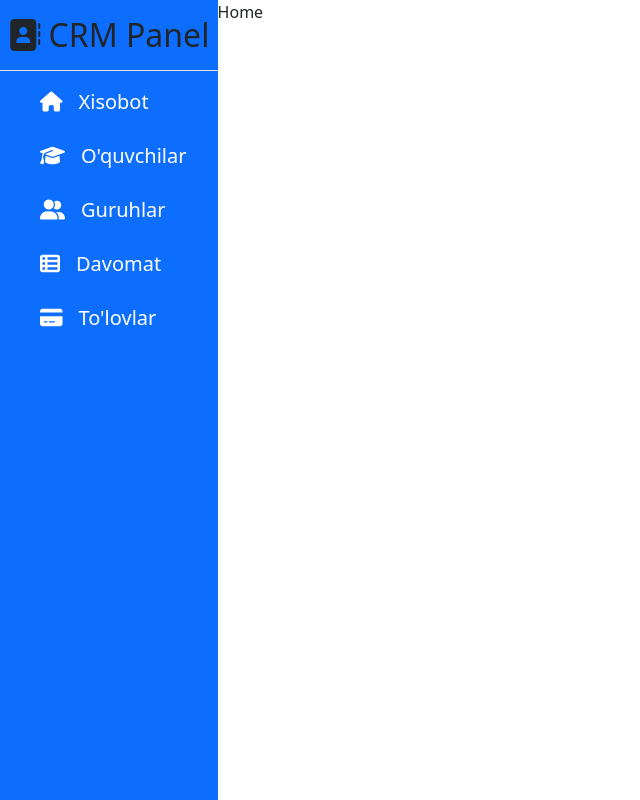
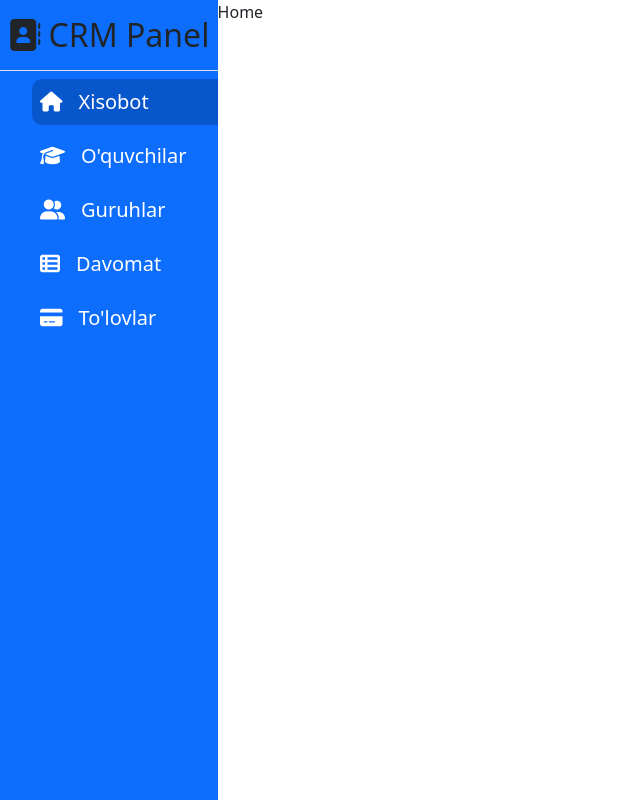
Before and after one commit to BahodirZIyodali/CRM, a React (Vite) app: page / in a window 1280 px wide. Shown: the whole page, without its empty margins (0-640 px from the left). Built offline with nearby package versions, Linux system fonts and the light colour scheme.

Commit message:
sidebar finished

```diff
--- a/src/components/Sidebar.jsx
+++ b/src/components/Sidebar.jsx
@@ -1,32 +1,34 @@
 import React from 'react'
-import { Link } from 'react-router-dom'
+import { Link, useLocation } from 'react-router-dom'
 
 const Sidebar = () => {
+  let location = useLocation()
+
   return (
     <div className="sidebar bg-primary">
         <h2 className='text-center border-bottom py-3'><i className="fa-solid fa-address-book"></i> CRM Panel</h2>
       <ul className="d-flex flex-column gap-2">
-        <Link to="/" className="p-2">
+        <Link to="/" className={location.pathname === "/" ? "p-2 link clickedLink" : "p-2 link"}>
           <li className="d-flex align-items-center gap-3 text-white fs-5">
             <i className="fa-solid fa-home"></i> Xisobot
           </li>
         </Link>
-        <Link to="/students" className="p-2">
+        <Link to="/students" className={location.pathname === "/students" ? "p-2 link clickedLink" : "p-2 link"}>
           <li className="d-flex align-items-center gap-3 text-white fs-5">
             <i className="fa-solid fa-graduation-cap"></i> O'quvchilar
           </li>
         </Link>
-        <Link to="/groups" className="p-2">
+        <Link to="/groups" className={location.pathname === "/groups" ? "p-2 link clickedLink" : "p-2 link"}>
           <li className="d-flex align-items-center gap-3 text-white fs-5">
             <i className="fa-solid fa-user-group"></i> Guruhlar
           </li>
         </Link>
-        <Link to="/attendance" className="p-2">
+        <Link to="/attendance" className={location.pathname === "/attendance" ? "p-2 link clickedLink" : "p-2 link"}>
           <li className="d-flex align-items-center gap-3 text-white fs-5">
             <i className="fa-solid fa-table-list"></i> Davomat
           </li>
         </Link>
-        <Link to="/payment" className="p-2">
+        <Link to="/payment" className={location.pathname === "/payment" ? "p-2 link clickedLink" : "p-2 link"}>
           <li className="d-flex align-items-center gap-3 text-white fs-5">
             <i className="fa-solid fa-credit-card"></i> To'lovlar
           </li>
--- a/src/index.css
+++ b/src/index.css
@@ -2,3 +2,17 @@
     width: 17%;
     min-height: 100vh;
 }
+.link{
+    text-decoration: none;
+}
+.link:hover{
+    background: #0756cc;
+    border-top-left-radius: 10px;
+    border-bottom-left-radius: 10px;
+}
+.clickedLink{
+    text-decoration: none;
+    background: #0756cc;
+    border-top-left-radius: 10px;
+    border-bottom-left-radius: 10px;
+}
```
